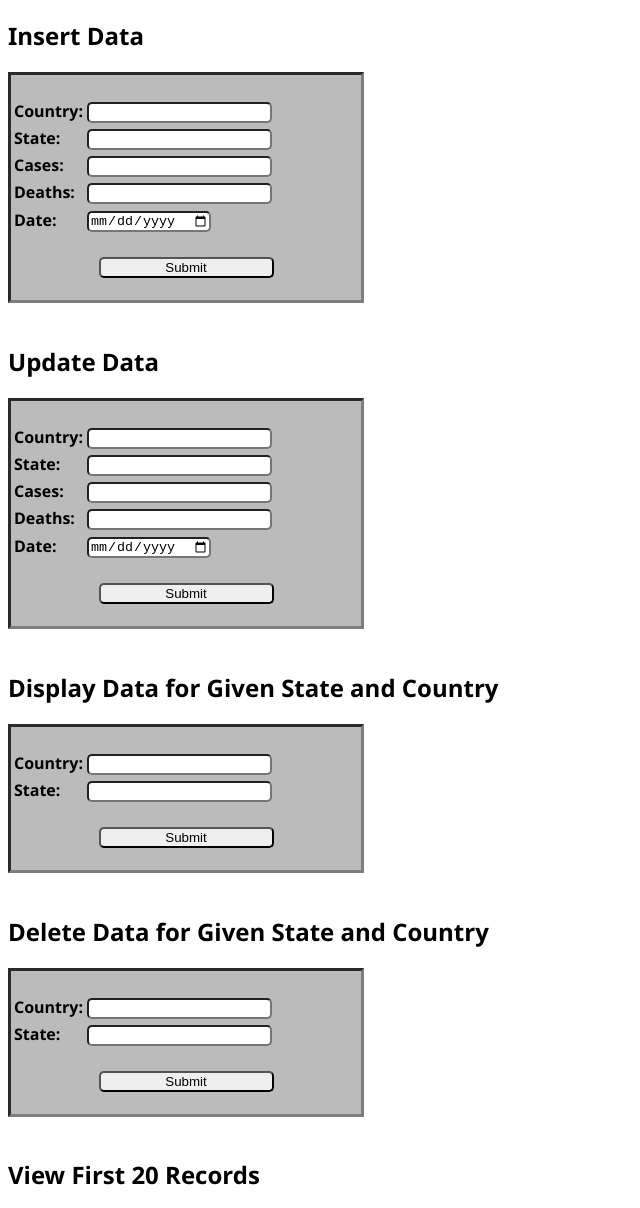
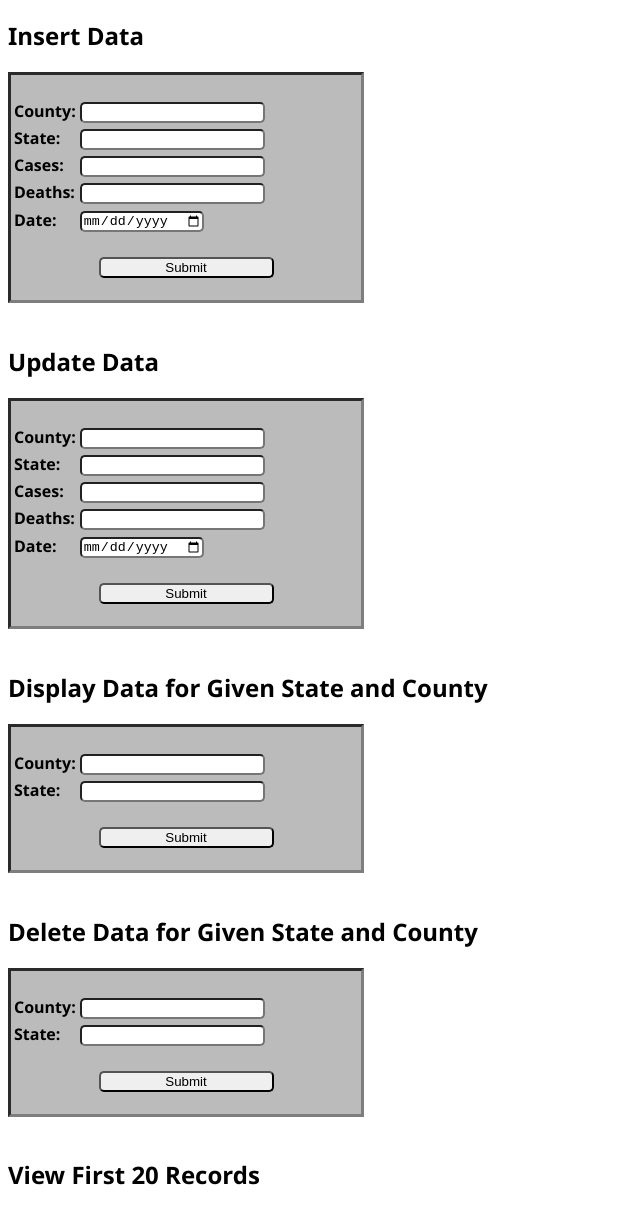
Before and after one commit to TWCurry/CD5108-Coursework, a website: page webpage/index.html in a window 1280 px wide. Shown: the part 67-1275 px from the top of the page, without its empty margins (0-640 px from the left). Drawn offline with Linux system fonts and the light colour scheme.

Commit message:
Replaced 'country' with 'county'

```diff
--- a/api.js
+++ b/api.js
@@ -33,11 +33,11 @@ dbConn.then(function (client){
 
     // Add record(s)
     app.post('/addRecords', function (req, res) {
-        if (req.body.insertCountry == "" || req.body.insertState == "" || req.body.insertCases == "" || req.body.insertDeaths == "" || req.body.insertDate == ""){
+        if (req.body.insertCounty == "" || req.body.insertState == "" || req.body.insertCases == "" || req.body.insertDeaths == "" || req.body.insertDate == ""){
             console.log("Incorrect data sent.");
             displayErrorPage(res, "Missing data. Please ensure all forms are correctly filled.");
         } else {
-            collection.insertOne({"date": req.body.insertDate, "state": req.body.insertState, "cases": req.body.insertCases, "deaths": req.body.insertDeaths, "country": req.body.insertCountry});
+            collection.insertOne({"date": req.body.insertDate, "state": req.body.insertState, "cases": req.body.insertCases, "deaths": req.body.insertDeaths, "county": req.body.insertCounty});
             console.log("Data inserted.");
             res.send("Data successfully inserted.");
         }
--- a/webpage/index.html
+++ b/webpage/index.html
@@ -34,7 +34,7 @@
         <div class="section"><br>
             <form action="/addRecords" method="post"> <!-- Method is temporary, to be changed -->
                 <table>
-                    <tr><td><b>Country: </b></td><td><input type="text" class="inputBox" name="insertCountry"></td></tr>
+                    <tr><td><b>County: </b></td><td><input type="text" class="inputBox" name="insertCounty"></td></tr>
                     <tr><td><b>State: </b></td><td><input type="text" class="inputBox" name="insertState"></td></tr>
                     <tr><td><b>Cases: </b></td><td><input type="text" class="inputBox" name="insertCases"></td></tr>
                     <tr><td><b>Deaths: </b></td><td><input type="text" class="inputBox" name="insertDeaths"></td></tr>
@@ -51,7 +51,7 @@
             <form action="/updateRecords" method="post"> <!-- Method is temporary, to be changed -->
                 <br>
                 <table>
-                    <tr><td><b>Country: </b></td><td><input type="text" class="inputBox" name="updateCountry"></td></tr>
+                    <tr><td><b>County: </b></td><td><input type="text" class="inputBox" name="updateCounty"></td></tr>
                     <tr><td><b>State: </b></td><td><input type="text" class="inputBox" name="updateState"></td></tr>
                     <tr><td><b>Cases: </b></td><td><input type="text" class="inputBox" name="updateCases"></td></tr>
                     <tr><td><b>Deaths: </b></td><td><input type="text" class="inputBox" name="updateDeaths"></td></tr>
@@ -63,12 +63,12 @@
             </form>
         </div>
         <br>
-        <h2>Display Data for Given State and Country</h2>
+        <h2>Display Data for Given State and County</h2>
         <div class="section">
             <form action="/viewTotalCases" method="post"> <!-- Method is temporary, to be changed -->
                 <br>
                 <table>
-                    <tr><td><b>Country: </b></td><td><input type="text" class="inputBox" name="updateCountry"></td></tr>
+                    <tr><td><b>County: </b></td><td><input type="text" class="inputBox" name="updateCounty"></td></tr>
                     <tr><td><b>State: </b></td><td><input type="text" class="inputBox" name="updateState"></td></tr>
                 </table>
                 <br>
@@ -77,12 +77,12 @@
             </form>
         </div>
         <br>
-        <h2>Delete Data for Given State and Country</h2>
+        <h2>Delete Data for Given State and County</h2>
         <div class="section">
             <form action="/deleteRecords" method="post"> <!-- Method is temporary, to be changed -->
                 <br>
                 <table>
-                    <tr><td><b>Country: </b></td><td><input type="text" class="inputBox" name="deleteCountry"></td></tr>
+                    <tr><td><b>County: </b></td><td><input type="text" class="inputBox" name="deleteCounty"></td></tr>
                     <tr><td><b>State: </b></td><td><input type="text" class="inputBox" name="deleteState"></td></tr>
                 </table>
                 <br>
```
